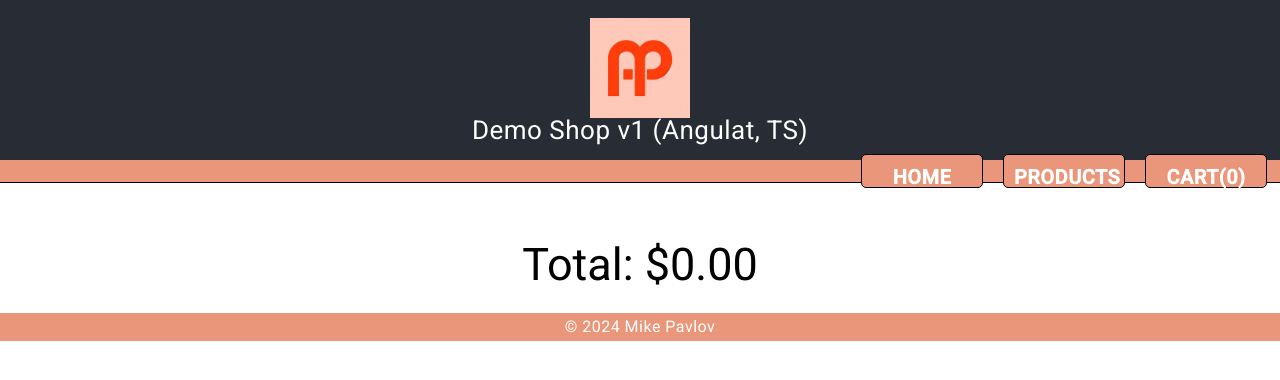
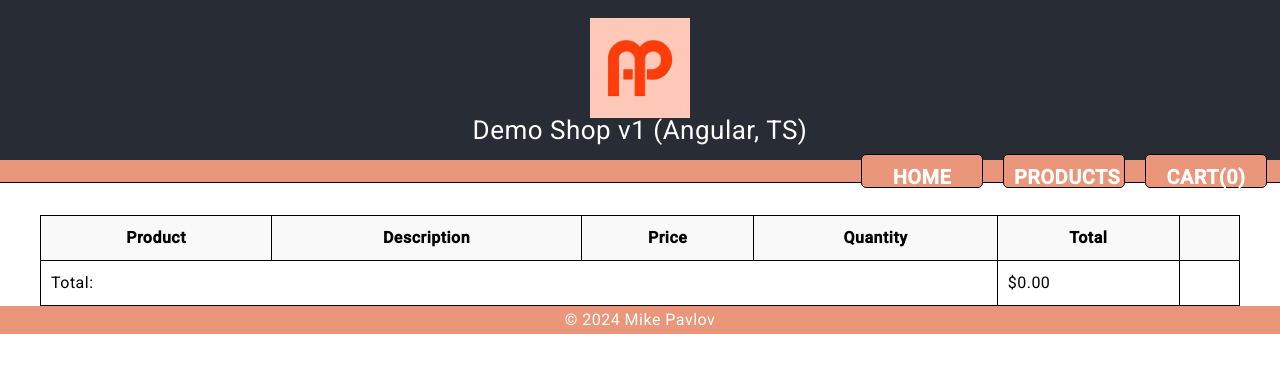
Before and after one commit to varan123/shop_angular_ts, an Angular app: page /cart in a window 1280 px wide. Shown: the top 380 px of the page. Built offline with nearby package versions, Linux system fonts and the light colour scheme.

Commit message:
add cart functionality

```diff
--- a/src/app/app.component.html
+++ b/src/app/app.component.html
@@ -1,5 +1,5 @@
 <div>
-  <header><img class='logo' src='images/logo.png' alt='Logo' />Demo Shop v1 (Angulat, TS)</header>
+  <header><img class='logo' src='images/logo.png' alt='Logo' />Demo Shop v1 (Angular, TS)</header>
   <nav id="main_menu">
     <a routerLink="/home" routerLinkActive="active">Home</a>
     <a routerLink="/products" routerLinkActive="active">Products</a>
--- a/src/app/cart/cart.component.css
+++ b/src/app/cart/cart.component.css
@@ -5,43 +5,33 @@
   margin-top: 2em;
 }
 
-.cartItem {
-  display: flex;
-  justify-content: space-between;
+.cartTable {
   width: 100%;
-  margin-bottom: 1em;
+  max-width: 1200px;
+  border-collapse: collapse;
 }
 
-.productDescription {
-  display: flex;
-  align-items: center;
+.cartTable th {
+  background-color: #f9f9f9;
+  border: 1px solid black;
+  padding: 10px;
 }
 
-.productPrice {
-  font-weight: bold;
+.cartTable td {
+  border: 1px solid black;
+  padding: 10px;
 }
 
-.productQuantity {
-  display: flex;
-  align-items: center;
-}
-
-.productQuantity input {
-  width: 2em;
-  margin: 0 0.5em;
-  padding: 0.5em;
-  text-align: center;
-}
-
-.productQuantity button {
-  background-color: #f8f9fa;
-  border: 1px solid #ced4da;
-  padding: 0.5em;
-  cursor: pointer;
+.cartTable img {
+  width: 100px;
+  height: 100px;
 }
 
 .cartTotal {
+  margin-top: 1em;
   font-size: 1.5em;
-  font-weight: bold;
-  margin-top: 1em;
 }
+
+.cartTotal p {
+  margin: 0;
+}
--- a/src/app/cart/cart.component.html
+++ b/src/app/cart/cart.component.html
@@ -1,14 +1,48 @@
 <div class="cart">
-  <div *ngFor="let item of cart" class="cartItem">
+  <table class="cartTable">
+    <thead>
+      <tr>
+        <th>Product</th>
+        <th>Description</th>
+        <th>Price</th>
+        <th>Quantity</th>
+        <th>Total</th>
+        <th></th>
+      </tr></thead>
+    <tbody>
+      <tr *ngFor="let item of cart" class="cartItem">
+        <td><img class="productImg" [src]="item.imageUrl" [alt]="item.name"></td>
+        <td>
+          <h2>{{ item.name }}</h2>
+          <p class="productDescription">{{ item.description }}</p>
+        </td>
+        <td class="productPrice">{{ item.price | currency }}</td>
+        <td class="productQuantity">
+          <input class="quantity" type="number" min="1" max="10" [(ngModel)]="item.quantity" (change)="updateCart()">
+        </td>
+        <td class="productTotal">{{ item.price * item.quantity | currency }}</td>
+        <td><button (click)="removeFromCart(item.id)">Remove from Cart</button></td>
+      </tr>
+    </tbody>
+    <tfoot>
+      <tr>
+        <td colspan="4">Total:</td>
+        <td>{{ getTotalPrice() | currency }}</td>
+        <td></td>
+      </tr>
+    </tfoot>
+  </table>
+
+  <!--div *ngFor="let item of cart" class="cartItem">
     <h2>{{ item.name }}</h2>
     <p class="productDescription">{{ item.description }}</p>
     <p class="productPrice">Price: {{ item.price | currency }}</p>
     <p class="productQuantity">Quantity:
-      <input class="quantity" type="number" [(ngModel)]="item.quantity" (change)="updateCart()">
+      <input class="quantity" type="number" min="1" max="10" [(ngModel)]="item.quantity" (change)="updateCart()">
     </p>
     <button (click)="removeFromCart(item.id)">Remove from Cart</button>
   </div>
   <div class="cartTotal">
     <h2>Total: {{ getTotalPrice() | currency }}</h2>
-  </div>
+  </div-->
 </div>
--- a/src/app/ctx.service.ts
+++ b/src/app/ctx.service.ts
@@ -9,6 +9,7 @@ export class CtxService {
 
   private _products: Product[] = [];
   private _cart: CartLine[] = [];
+  private _currentProduct: Product = new Product(0, '', 0, '', '');
 
   get products(): Product[] {
     return this._products;
@@ -16,6 +17,10 @@ export class CtxService {
 
   get cart(): CartLine[] {
     return this._cart;
+  }
+
+  get currentProduct(): Product {
+    return this._currentProduct;
   }
 
   addProduct(product: Product) {
@@ -29,6 +34,10 @@ export class CtxService {
     } else {
       this._cart.push(new CartLine(product.id, product.name, product.price, product.description, product.imageUrl, quantity));
     }
+  }
+
+  setCurrentProduct(product: Product) {
+    this._currentProduct = product;
   }
 
   setToCart(product: Product, quantity: number) {
--- a/src/app/product-list/product-list.component.css
+++ b/src/app/product-list/product-list.component.css
@@ -23,6 +23,12 @@
   margin: 5px;
 }
 
+.productImg {
+  width: 100px;
+  height: 100px;
+  margin: 10px;
+}
+
 .productDescription {
   overflow: hidden;
   text-overflow: ellipsis;
--- a/src/app/product-list/product-list.component.html
+++ b/src/app/product-list/product-list.component.html
@@ -1,5 +1,6 @@
 <div class="products">
   <div *ngFor="let product of products" class="product">
+    <img class="productImg" [src]="product.imageUrl" [alt]="product.name" (click)="showProduct(product)">
     <h2>{{ product.name }}</h2>
     <p class="productDescription">{{ product.description }}</p>
     <p class="productPrice">Price: {{ product.price | currency }}</p>
--- a/src/app/product-list/product-list.component.ts
+++ b/src/app/product-list/product-list.component.ts
@@ -2,6 +2,7 @@ import { Component } from '@angular/core';
 import { CtxService } from '../ctx.service';
 import { Product } from '../product';
 import { CartLine } from '../cart-line';
+import { Router } from '@angular/router';
 
 @Component({
   selector: 'app-product-list',
@@ -16,6 +17,9 @@ export class ProductListComponent {
   //add cart
   cart: CartLine[] = [];
 
+  //add router
+  router: Router;
+
   //get products
   getProducts() {
     return this.products;
@@ -27,9 +31,17 @@ export class ProductListComponent {
     this.ctxService.addToCart(product, 1);
   }
 
-  constructor(private ctxService: CtxService) {
+  showProduct(product: Product) {
+    //set current product
+    this.ctxService.setCurrentProduct(product);
+    //navigate to product component
+    this.router.navigate(['product']);
+  }
+
+  constructor(private ctxService: CtxService, private router1: Router) {
     this.products = this.ctxService.products;
     this.cart = this.ctxService.cart;
+    this.router = router1;
   }
 
 }
--- a/src/app/product/product.component.css
+++ b/src/app/product/product.component.css
@@ -0,0 +1,20 @@
+.product {
+  display: block;
+  flex-direction: column;
+  align-items: center;
+  justify-content: center;
+  margin: 10px;
+  padding: 10px;
+  border: 1px solid black;
+  border-radius: 5px;
+  width: 100%;
+  max-width: 1200px;
+  background-color: #f9f9f9;
+  max-height: 300px;
+}
+
+.productImg {
+  width: 100px;
+  height: 100px;
+  margin: 10px;
+}
--- a/src/app/product/product.component.html
+++ b/src/app/product/product.component.html
@@ -1 +1,7 @@
-<p>product works!</p>
+<div class="product">
+  <img class="productImg" [src]="product.imageUrl" [alt]="product.name">
+  <h2>{{ product.name }}</h2>
+  <p class="productDescription">{{ product.description }}</p>
+  <p class="productPrice">Price: {{ product.price | currency }}</p>
+  <button (click)="addToCart()">Add to Cart</button>
+</div>
--- a/src/app/product/product.component.ts
+++ b/src/app/product/product.component.ts
@@ -1,4 +1,6 @@
 import { Component } from '@angular/core';
+import { CtxService } from '../ctx.service';
+import { Product } from '../product';
 
 @Component({
   selector: 'app-product',
@@ -7,4 +9,27 @@ import { Component } from '@angular/core';
 })
 export class ProductComponent {
 
+  _product: Product;
+
+  constructor(private ctxService: CtxService) {
+    this._product = this.ctxService.currentProduct;
+  }
+
+  get product() {
+    return this._product;
+  }
+
+  addToCart() {
+    this.ctxService.addToCart(this.product, 1);
+  }
+
+  setToCart(quantity: number) {
+    this.ctxService.setToCart(this.product, quantity);
+  }
+
+  getQuantity() {
+    let cartLine = this.ctxService.cart.find(line => line.id === this.product.id);
+    return cartLine ? cartLine.quantity : 0;
+  }
+
 }
```
